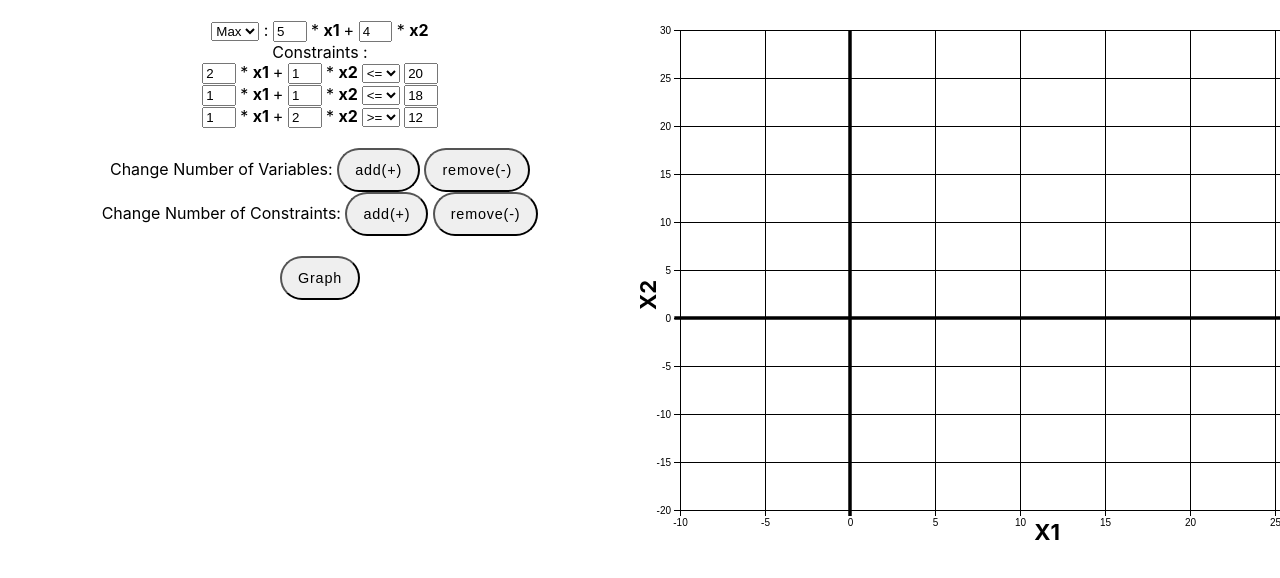
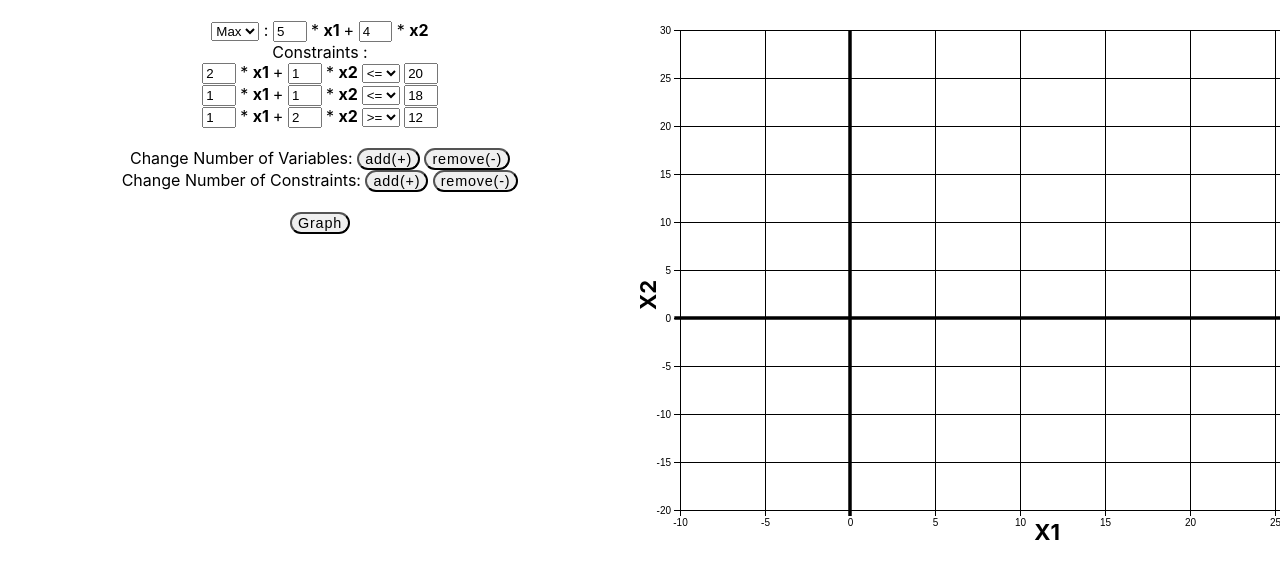
Before and after one commit to samkim130/SimplexVisualizer, a React (Create React App) app: page / in a window 1280 px wide. Shown: the top 578 px of the page. Built offline with nearby package versions, Linux system fonts and the light colour scheme.

Commit message:
button arts

```diff
--- a/src/InputInformation/EquationInput.css
+++ b/src/InputInformation/EquationInput.css
@@ -5,6 +5,6 @@ input {
 .btn {
   font-size: 0.9rem;
   letter-spacing: 0.05rem;
-  padding: 0.75rem 1rem;
+  /*padding: 0.75rem 1rem;*/
   border-radius: 2rem;
 }
```
